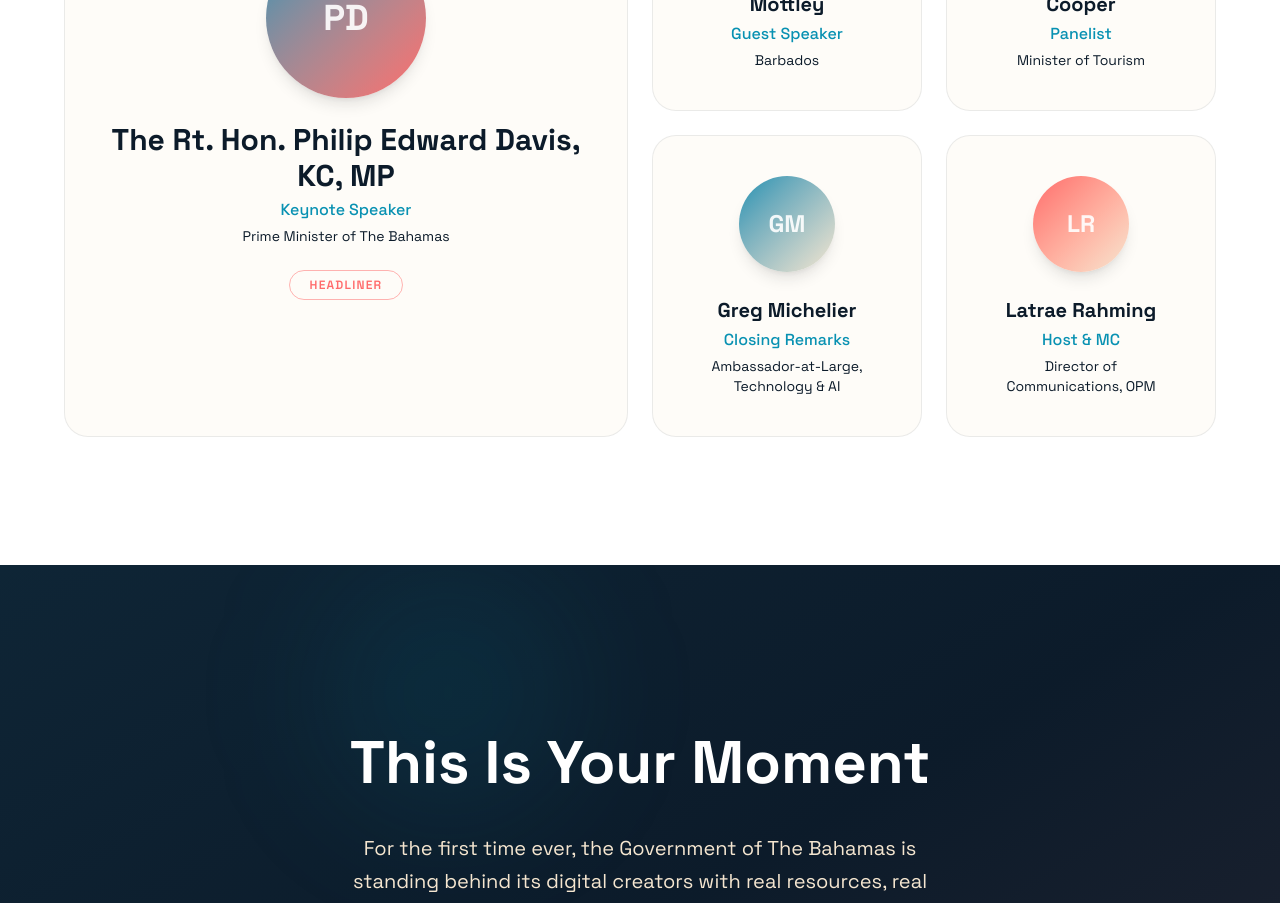
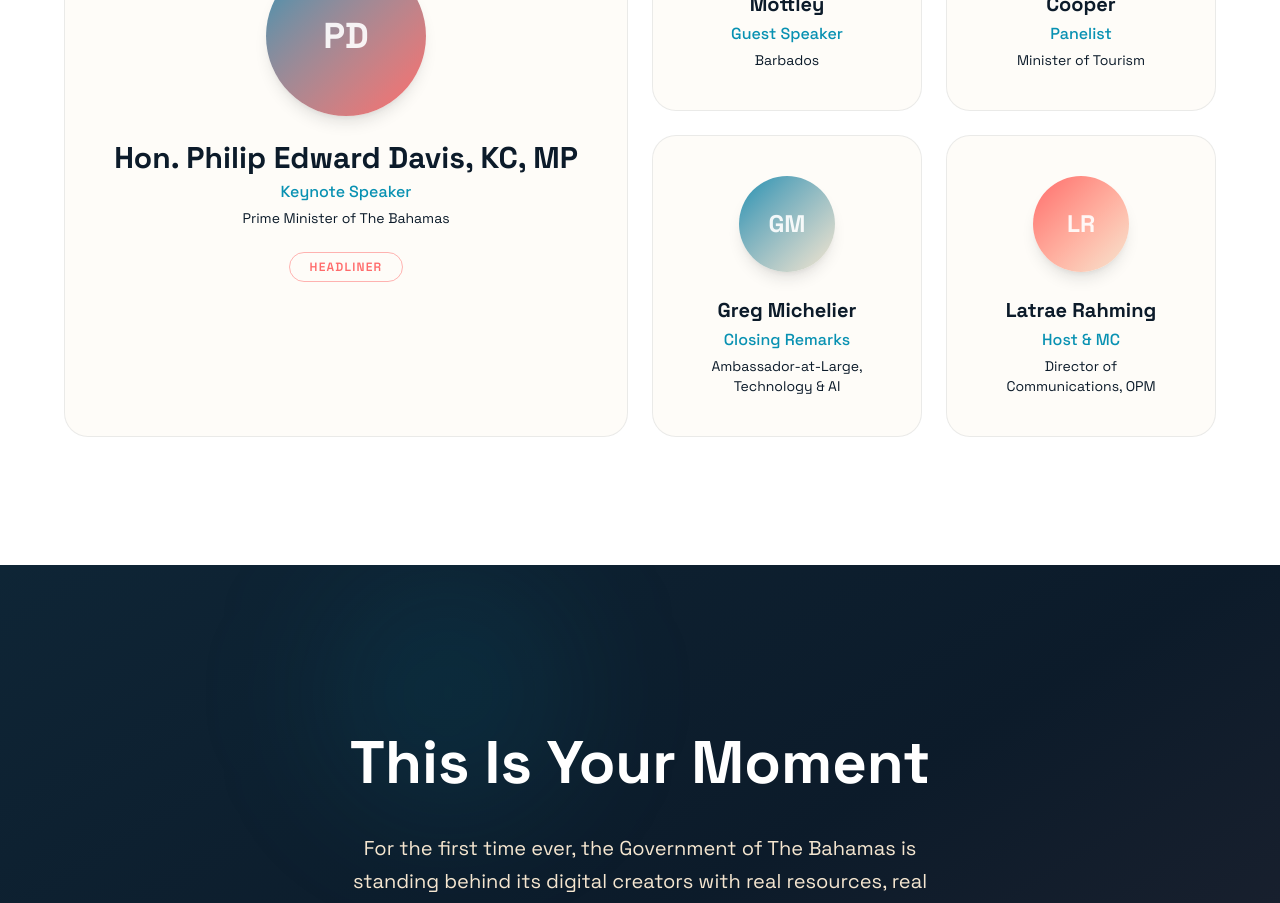
Before and after one commit to gmr0780/Bahamas-Creator-Economy, a Next.js app: page / in a window 1280 px wide. Shown: the part 5280-6183 px from the top of the page. Built offline with nearby package versions, Linux system fonts and the light colour scheme; no server answers; the database is empty.

Commit message:
Fix PM title: Hon. Philip Edward Davis, KC, MP

```diff
--- a/src/app/event/page.tsx
+++ b/src/app/event/page.tsx
@@ -8,7 +8,7 @@ const agendaItems = [
   { time: "4:30 PM", tag: "GUEST", tagColor: "bg-aqua", title: "Guest Speaker: Prime Minister Mia Mottley, Barbados", subtitle: "What Does This Step Mean for the Region?" },
   { time: "4:50 PM", tag: "MUSIC", tagColor: "bg-coral", title: "Musical Selection", subtitle: "\"Redemption Song\" performed by CAPAS" },
   { time: "5:00 PM", tag: "INTRO", tagColor: "bg-aqua", title: "Introduction of the Prime Minister", subtitle: "Latrae Rahming, Director of Communications, OPM" },
-  { time: "5:05 PM", tag: "KEYNOTE", tagColor: "bg-gradient-to-r from-aqua to-coral", title: "Keynote Address", subtitle: "The Rt. Hon. Philip Edward Davis, KC, MP: Prime Minister of The Bahamas" },
+  { time: "5:05 PM", tag: "KEYNOTE", tagColor: "bg-gradient-to-r from-aqua to-coral", title: "Keynote Address", subtitle: "Hon. Philip Edward Davis, KC, MP: Prime Minister of The Bahamas" },
   { time: "5:25 PM", tag: "PANEL", tagColor: "bg-coral", title: "Panel I: Leveraging the Creative Space & Using AI", subtitle: "Presented by Burson. How creators build sustainable income. Followed by Q&A." },
   { time: "5:50 PM", tag: "PANEL", tagColor: "bg-coral", title: "Panel II: How to Monetize: Platform Strategies", subtitle: "TikTok | X | Meta | YouTube | Google" },
   { time: "6:15 PM", tag: "PANEL", tagColor: "bg-coral", title: "Panel III: Building Domestic Brand Power", subtitle: "Deputy PM Chester Cooper, Minister of Tourism | Inga Bowleg, John Bull" },
@@ -19,7 +19,7 @@ const agendaItems = [
 
 const speakers = [
   {
-    name: "The Rt. Hon. Philip Edward Davis, KC, MP",
+    name: "Hon. Philip Edward Davis, KC, MP",
     role: "Keynote Speaker",
     description: "Prime Minister of The Bahamas",
     gradient: "from-aqua to-cyan-300",
--- a/src/app/page.tsx
+++ b/src/app/page.tsx
@@ -109,7 +109,7 @@ const pillars = [
 
 const speakers = [
   {
-    name: "The Rt. Hon. Philip Edward Davis, KC, MP",
+    name: "Hon. Philip Edward Davis, KC, MP",
     initials: "PD",
     role: "Keynote Speaker",
     tagline: "Prime Minister of The Bahamas",
```
